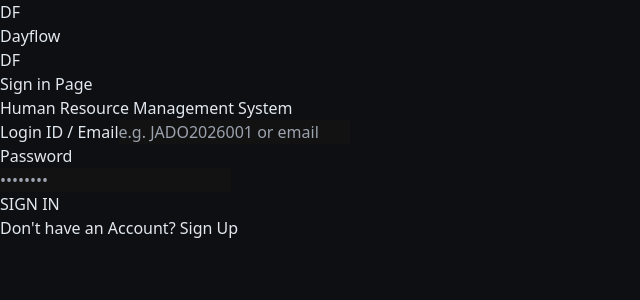
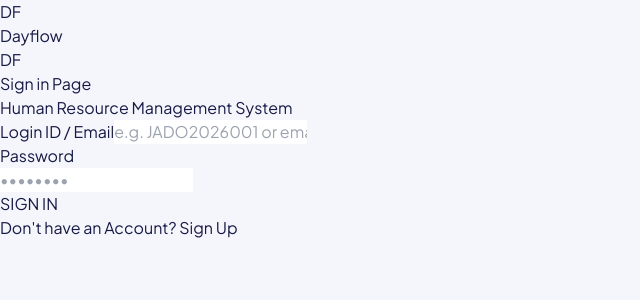
Before and after one commit to abhiyaligar/Dayflow, a React (Vite) app in the folder frontend/: page / in a window 1280 px wide. Shown: the top 300 px of the page, without its empty margins (0-640 px from the left). Built offline with nearby package versions, Linux system fonts and the light colour scheme.

Commit message:
style: upgrade color tokens, custom scrollbars, and shadows to premium light SaaS theme

```diff
--- a/frontend/src/index.css
+++ b/frontend/src/index.css
@@ -1,47 +1,71 @@
+@import url('https://fonts.googleapis.com/css2?family=Inter:wght@300;400;500;600;700;800&family=Plus+Jakarta+Sans:wght@300;400;500;600;700;800&display=swap');
+
 @tailwind base;
 @tailwind components;
 @tailwind utilities;
 
 @layer base {
   :root {
-    color-scheme: dark;
-    --background: 14 15 18; /* #0e0f12 */
-    --card: 22 24 29;       /* #16181d */
-    --border: 36 39 48;     /* #242730 */
-    --text-primary: 226 232 240; /* #e2e8f0 */
-    --text-secondary: 148 163 184; /* #94a3b8 */
-    --primary: 168 85 247;  /* #a855f7 - purple */
-    --primary-hover: 147 51 234; /* #9333ea */
-    --accent-blue: 59 130 246; /* #3b82f6 - blue accent */
-    --success: 34 197 94;   /* #22c55e - green present */
-    --warning: 234 179 8;   /* #eab308 - yellow absent */
+    color-scheme: light;
+
+    /* Design Tokens */
+    --background: 245 246 252;       /* #F5F6FC - Cool gray/lavender */
+    --background-sec: 238 240 250;   /* #EEF0FA - Secondary background */
+    --surface: 255 255 255;          /* #FFFFFF - Cards */
+
+    /* Primary */
+    --primary: 102 88 245;           /* #6658F5 - Indigo/Purple */
+    --primary-hover: 87 72 232;      /* #5748E8 */
+    --primary-light: 238 234 254;    /* #EEEAFE */
+    --primary-vlight: 245 243 255;   /* #F5F3FF */
+
+    /* Text */
+    --text-primary: 23 26 69;        /* #171A45 - Deep Navy */
+    --text-secondary: 112 115 141;   /* #70738D */
+    --text-muted: 154 157 181;       /* #9A9DB5 */
+
+    /* Accents */
+    --success: 67 183 122;           /* #43B77A - Soft green */
+    --success-light: 234 250 242;    /* Very light green */
+
+    --warning: 233 169 58;           /* #E9A93A - Soft orange/yellow */
+    --warning-light: 254 248 232;    /* Very light yellow */
+
+    --danger: 233 93 115;            /* #E95D73 - Soft red/pink */
+    --danger-light: 254 238 240;     /* Very light red */
+
+    --info: 93 120 232;              /* #5D78E8 - Soft blue */
+    --info-light: 238 242 254;       /* Very light blue */
+
+    --border: 226 230 242;           /* Light gray-blue border */
   }
 
   body {
     background-color: rgb(var(--background));
     color: rgb(var(--text-primary));
-    font-family: ui-sans-serif, system-ui, -apple-system, BlinkMacSystemFont, "Segoe UI", Roboto, "Helvetica Neue", Arial, sans-serif;
+    font-family: 'Plus Jakarta Sans', 'Inter', -apple-system, BlinkMacSystemFont, "Segoe UI", Roboto, sans-serif;
     margin: 0;
     padding: 0;
     min-height: 100vh;
     -webkit-font-smoothing: antialiased;
     -moz-osx-font-smoothing: grayscale;
+    overflow-x: hidden;
   }
 
-  /* Custom dark scrollbar */
+  /* Custom Premium scrollbar */
   ::-webkit-scrollbar {
-    width: 8px;
-    height: 8px;
+    width: 6px;
+    height: 6px;
   }
   ::-webkit-scrollbar-track {
     background: rgb(var(--background));
   }
   ::-webkit-scrollbar-thumb {
     background: rgb(var(--border));
-    border-radius: 4px;
+    border-radius: 9999px;
   }
   ::-webkit-scrollbar-thumb:hover {
-    background: rgb(100 116 139 / 0.5);
+    background: rgb(var(--text-muted) / 0.5);
   }
 }
 
@@ -50,3 +74,41 @@
   display: flex;
   flex-direction: column;
 }
+
+/* Animations */
+@keyframes fadeIn {
+  from { opacity: 0; transform: translateY(4px); }
+  to { opacity: 1; transform: translateY(0); }
+}
+
+@keyframes slideUp {
+  from { opacity: 0; transform: translateY(12px); }
+  to { opacity: 1; transform: translateY(0); }
+}
+
+@keyframes scaleIn {
+  from { opacity: 0; transform: scale(0.97); }
+  to { opacity: 1; transform: scale(1); }
+}
+
+.animate-fade-in {
+  animation: fadeIn 0.3s cubic-bezier(0.16, 1, 0.3, 1) forwards;
+}
+
+.animate-slide-up {
+  animation: slideUp 0.4s cubic-bezier(0.16, 1, 0.3, 1) forwards;
+}
+
+.animate-scale-in {
+  animation: scaleIn 0.25s cubic-bezier(0.16, 1, 0.3, 1) forwards;
+}
+
+/* Custom shadow system matching dashboard references */
+.shadow-premium {
+  box-shadow: 0 4px 18px 0 rgba(23, 26, 69, 0.03), 0 10px 30px -4px rgba(23, 26, 69, 0.04);
+}
+
+.shadow-premium-hover:hover {
+  box-shadow: 0 10px 25px 0 rgba(23, 26, 69, 0.05), 0 16px 40px -6px rgba(23, 26, 69, 0.06);
+  transform: translateY(-2px);
+}
```
